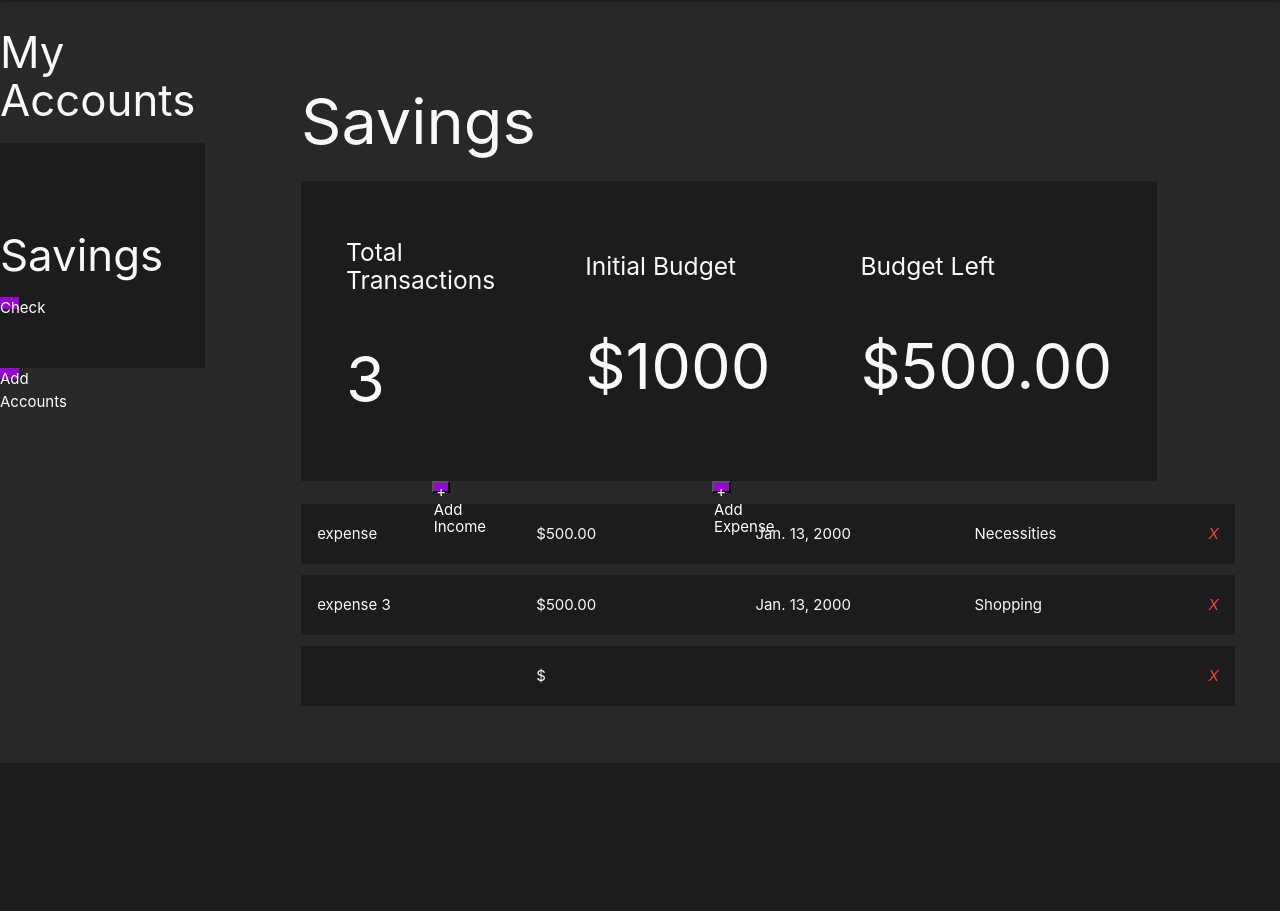
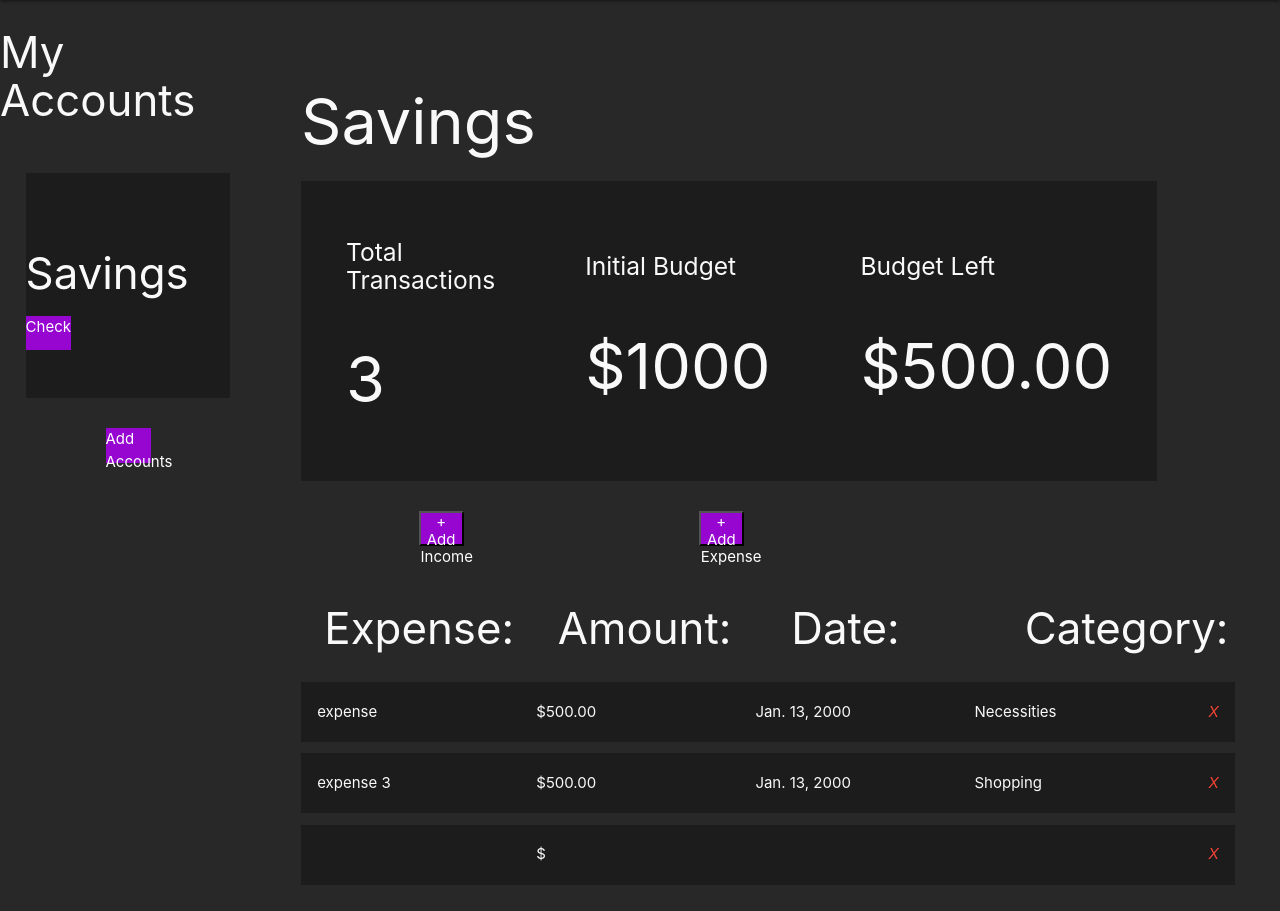
Before and after one commit to bestepha83/Budgeting-App, a Django app: a page that uses budget/templates/budget/transactions.html in a window 1280 px wide. Shown: the part 64-975 px from the top of the page. Before the commit the page ends 747 px from the top, so only its background shows below. Run offline with Django 3.2, Linux system fonts and the light colour scheme; data comes from the database, SQL or seed files in the repository.

Commit message:
new style changes // expense titles

```diff
--- a/budget/static/css/styles.css
+++ b/budget/static/css/styles.css
@@ -42,7 +42,7 @@
     display: flex;
     flex-direction: column;
     justify-content: center;
-    align-items: space-around;
+    align-items: center;
 }
 
 .left-nav .project-card {
@@ -53,6 +53,7 @@
     width: 80%;
     height: 15rem;
     background-color:rgb(28, 28, 28);
+    margin: 2rem 0;
 }
 
 
@@ -83,8 +84,8 @@
 .account-button {
     background-color: #9705d1;
     outline: none;
-    width: 1.25rem;
-    height: 0.75rem;
+    width: 3rem;
+    height: 2.3rem;
     color:rgb(255, 255, 255);
     transition: 0.3s ease;
 }
@@ -192,7 +193,7 @@
     align-items: space-around;
     padding: 3rem;
     background-color: rgb(28, 28, 28);
-    width: 30rem;
+    width: 25rem;
     height: 20rem;
 }
 
@@ -201,4 +202,16 @@
     display: flex;
     justify-content: space-around;
     align-items: center;
+    margin: 2rem 0;
 }
+
+.section-expenses .expense-row {
+    width: 100%;
+    display: flex;
+    justify-content: space-around;
+    align-items: center;
+}
+
+.section-expenses .expense-row h3 {
+    width: 20%;
+}
--- a/budget/templates/budget/transactions.html
+++ b/budget/templates/budget/transactions.html
@@ -29,6 +29,12 @@
         <div class="button-row">
             <button class="modal-trigger account-button" id = "income-trigger" href = "#expenseModal" onClick = "incomeFunction()">+ Add Income</button>
             <button class="modal-trigger account-button" id = "expense-trigger" href = "#expenseModal" onClick = "expenseFunction()">+ Add Expense</button>
+        </div>
+        <div class="expense-row">
+            <h3>Expense:</h3>
+            <h3>Amount:</h3>
+            <h3>Date:</h3>
+            <h3>Category:</h3>
         </div>
         <ul class="expense-list">
             {% for expense in expense_list %}
```
